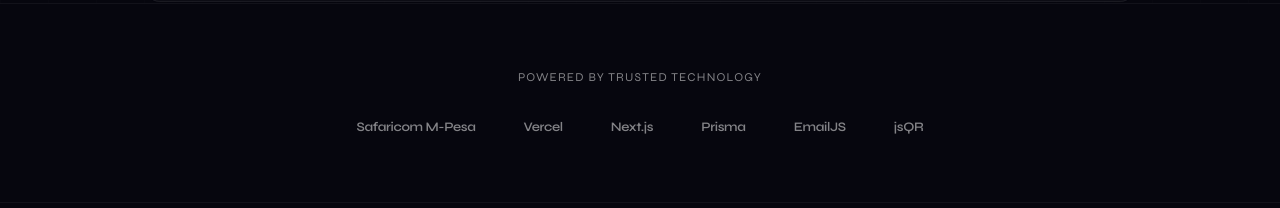
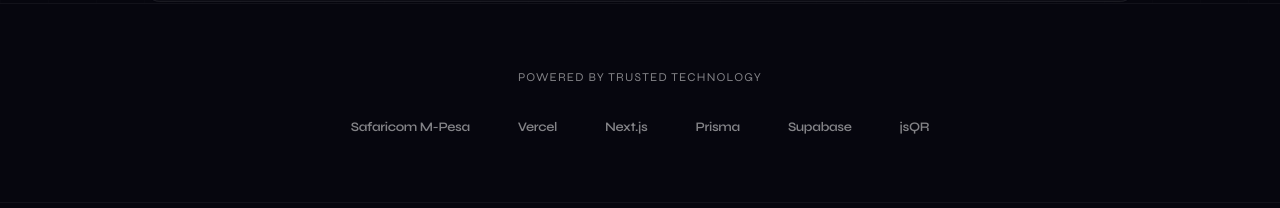
Before and after one commit to petersudai/ticketforge, a Next.js app: page / in a window 1280 px wide. Shown: the part 1111-1319 px from the top of the page. Built offline with nearby package versions, Linux system fonts and the light colour scheme; no server answers; the database is empty.

Commit message:
remove EmailJS refs from landing + README, clean README of sensitive defaults and stale stack details

```diff
--- a/app/(marketing)/page.tsx
+++ b/app/(marketing)/page.tsx
@@ -252,7 +252,7 @@
 // ── Logos / Social proof ──────────────────────────────────────────────
 
 function TrustBar() {
-  const logos = ["Safaricom M-Pesa", "Vercel", "Next.js", "Prisma", "EmailJS", "jsQR"];
+  const logos = ["Safaricom M-Pesa", "Vercel", "Next.js", "Prisma", "Supabase", "jsQR"];
   return (
     <section className="py-16 border-y border-white/[0.05]">
       <div className="max-w-5xl mx-auto px-6">
@@ -798,7 +798,7 @@
 
 const faqs = [
   { q: "Do I need a Safaricom business account to use M-Pesa?", a: "For sandbox/testing, no. For live events collecting real payments, you need a Safaricom M-Pesa Express API account with a registered shortcode. We guide you through setup in our docs." },
-  { q: "How quickly do attendees receive their tickets?", a: "Immediately after M-Pesa payment clears (usually under 10 seconds). The ticket is emailed via EmailJS with a QR code and unique ticket ID." },
+  { q: "How quickly do attendees receive their tickets?", a: "Immediately after payment clears (usually under 10 seconds). The ticket is emailed automatically with a QR code and unique ticket ID." },
   { q: "Can I scan tickets without internet at the venue?", a: "The scanner works offline for previously loaded events. We recommend a strong mobile data connection for real-time check-in counts." },
   { q: "What happens if an attendee loses their ticket email?", a: "Each ticket has a unique ID. Organisers can look up any attendee by name or ID in the dashboard and verify manually." },
   { q: "Is there a limit to how many ticket tiers I can create?", a: "No. Create as many tiers as you need: Early Bird, General, VIP, VVIP, Press, Student, Sponsor. Each with its own price and quantity." },
```
Also changed, not shown: 1 other file (tests, documents, lock files or other folders).
